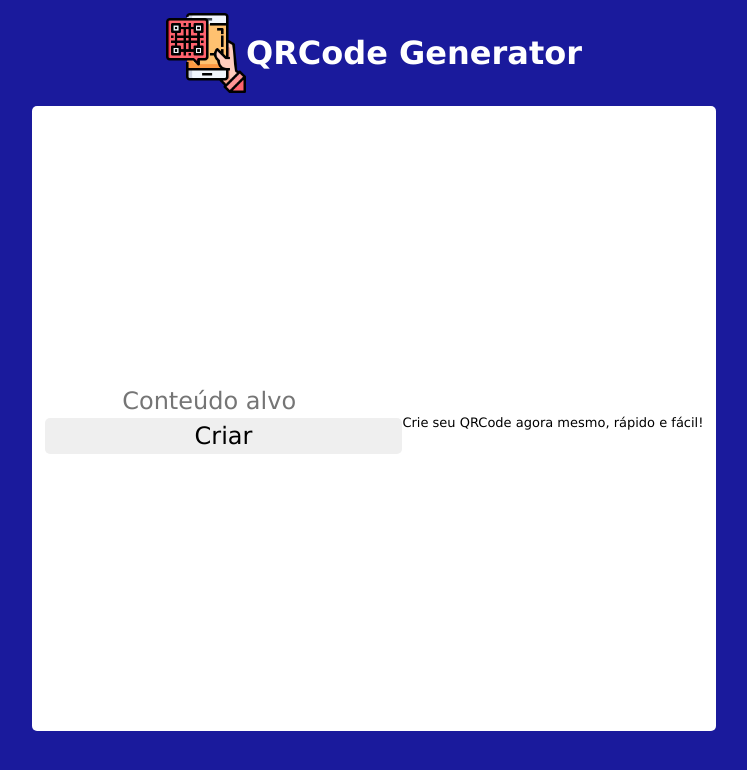
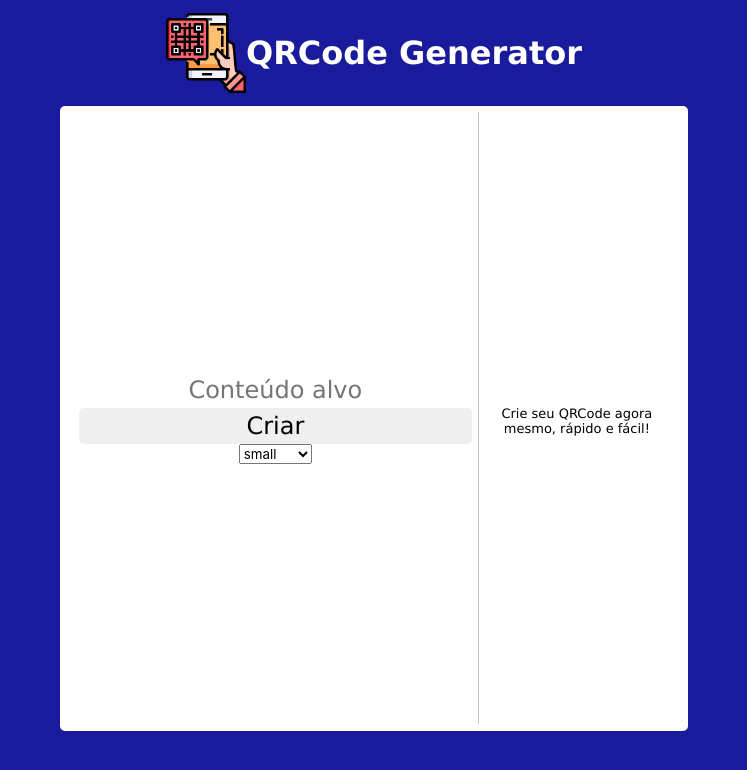
Before and after one commit to matheustkaczyk/qrcode-generator, a React (Vite) app: page / in a window 1280 px wide. Shown: the top 770 px of the page, without its empty margins (266-1013 px from the left). Built offline with nearby package versions, Linux system fonts and the light colour scheme.

Commit message:
feat: select de tamanhos implementado, funcionando corretamente

```diff
--- a/src/App.scss
+++ b/src/App.scss
@@ -54,6 +54,17 @@ main {
     font-family:'Lucida Sans', 'Lucida Sans Regular', 'Lucida Grande', 'Lucida Sans Unicode', Geneva, Verdana, sans-serif;
   }
 
+  .opts {
+    display: flex;
+    flex-direction: column;
+    justify-content: center;
+    align-items: center;
+    width: 100%;
+    height: 100%;
+    border-right: solid rgb(202, 199, 199) 1px;
+    padding: 1%;
+  }
+
   .result {
     display: flex;
     flex-direction: column;
--- a/src/App.tsx
+++ b/src/App.tsx
@@ -5,23 +5,25 @@ import './App.scss';
 import Header from './components/Header';
 import Input from './components/Input';
 import Button from './components/Button';
+import Select from './components/Select';
 
 function App() {
   const [url, setUrl] = useState('');
   const [input, setInput] = useState('');
+  const [size, setSize] = useState(200);
 
-  const createQr = () => {
+  const createQr = async () => {
     let conteiner = document.querySelector('.canvas-wrapper') as HTMLElement;
 
     try {
-      QrCode.toDataURL(input, function (err, url) {
+      await QrCode.toDataURL(input, function (err, url) {
         if (err) console.log(err);
 
         setUrl(url);
       });
 
-      QrCode.toCanvas(input, {
-        width: 400
+      await QrCode.toCanvas(input, {
+        width: size,
       }, function (err, canvas) {
         if (err) console.log(err);
 
@@ -37,6 +39,22 @@ function App() {
     }
   }
 
+  const handleSelect = (event: any) => {
+    switch (event.target.value) {
+      case 'small':
+        setSize(200);
+        break;
+      case 'medium':
+        setSize(400);
+        break;
+      case 'large':
+        setSize(600);
+        break;
+    default:
+    setSize(200);
+    }
+  }
+
   return (
     <div className="App">
       <Header />
@@ -44,6 +62,7 @@ function App() {
         <div className='opts'>
           <Input text={'Conteúdo alvo'} handleChange={(e) => setInput(e.target.value)} type="text" />
           <Button text={"Criar"} type="button" handleClick={() => createQr()} />
+          <Select name='size' options={['small', 'medium', 'large']} handleChange={handleSelect} />
         </div>
         <div className='result'>
           <a className='canvas-wrapper' href={url} download="QrCode" />
@@ -54,4 +73,4 @@ function App() {
   )
 }
 
-export default App
+export default App;
--- /dev/null
+++ b/src/components/Select/index.tsx
@@ -0,0 +1,17 @@
+import ISelect from "./select.interface";
+
+const Select = ({ name, options, handleChange }: ISelect) => {
+  return(
+    <select name={name} onChange={(e) => handleChange(e)}>
+      {
+        options.map((option: string) => (
+        <option key={option} value={option}>
+          {option}
+        </option>
+        ))
+      }
+    </select>
+  )
+}
+
+export default Select;
```
Also changed, not shown: src/components/Select/select.interface.tsx (added, +9 -0 lines).
